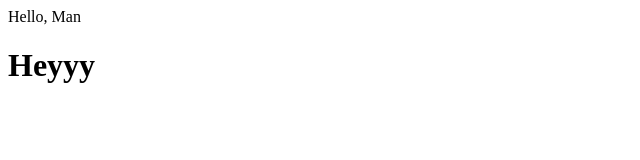
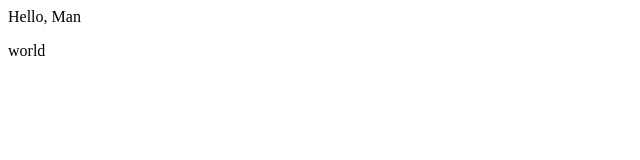
Before and after one commit to fxrxhmohamed/demo-repo, a plain HTML site: page index.html in a window 1280 px wide. Shown: the whole page, without its empty margins (0-640 px from the left). Drawn offline with Linux system fonts and the light colour scheme.

Commit message:
added world

```diff
--- a/index.html
+++ b/index.html
@@ -1,2 +1,2 @@
 <div>Hello, Man</div>
-<h1>Heyyy</h1>
+<p>world</p>
```
